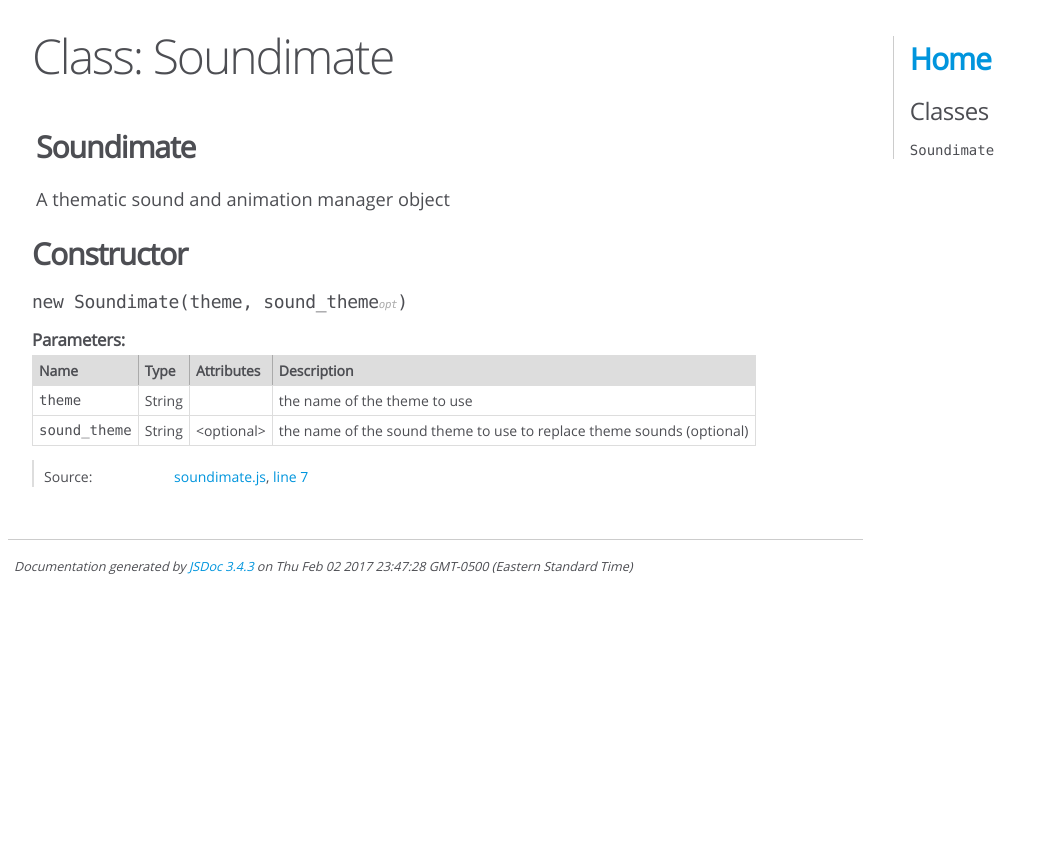
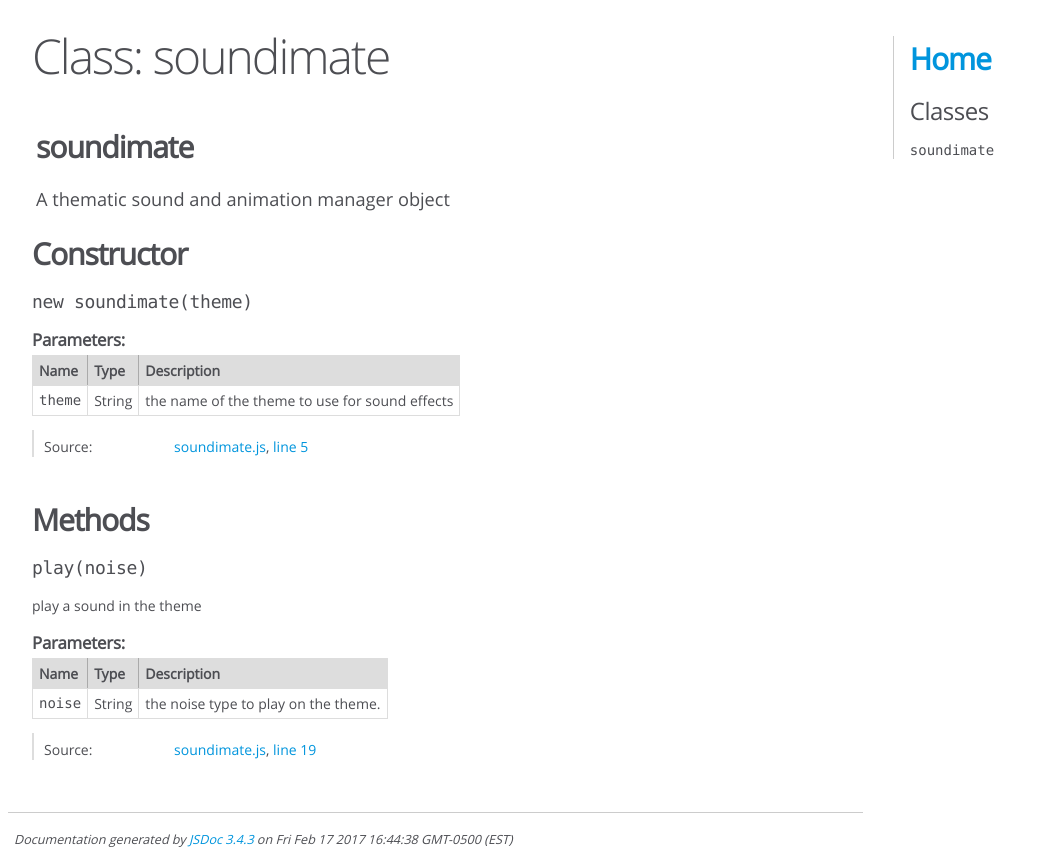
Before and after one commit to birm/soundimate, a website: page docs/Soundimate.html in a window 1280 px wide. Shown: the whole page, without its empty margins (0-1042 px from the left). Before the commit the page ends 800 px from the top, so only its background shows below. Drawn offline with Linux system fonts and the light colour scheme.

Commit message:
package and redo docs

```diff
--- a/docs/Soundimate.html
+++ b/docs/Soundimate.html
@@ -2,7 +2,7 @@
 <html lang="en">
 <head>
     <meta charset="utf-8">
-    <title>JSDoc: Class: Soundimate</title>
+    <title>JSDoc: Class: soundimate</title>
 
     <script src="scripts/prettify/prettify.js"> </script>
     <script src="scripts/prettify/lang-css.js"> </script>
@@ -17,7 +17,7 @@
 
 <div id="main">
 
-    <h1 class="page-title">Class: Soundimate</h1>
+    <h1 class="page-title">Class: soundimate</h1>
 
 
 
@@ -28,7 +28,7 @@
 
 <header>
 
-        <h2>Soundimate</h2>
+        <h2>soundimate</h2>
 
             <div class="class-description">A thematic sound and animation manager object</div>
 
@@ -44,7 +44,7 @@
     <h2>Constructor</h2>
 
 
-    <h4 class="name" id="Soundimate"><span class="type-signature"></span>new Soundimate<span class="signature">(theme, sound_theme<span class="signature-attributes">opt</span>)</span><span class="type-signature"></span></h4>
+    <h4 class="name" id="soundimate"><span class="type-signature"></span>new soundimate<span class="signature">(theme)</span><span class="type-signature"></span></h4>
 
 
 
@@ -71,8 +71,6 @@
         <th>Type</th>
 
 
-        <th>Attributes</th>
-
 
 
 
@@ -98,51 +96,10 @@
             </td>
 
 
-                <td class="attributes">
 
 
 
-
-
-                </td>
-
-
-
-
-            <td class="description last">the name of the theme to use</td>
-        </tr>
-
-
-
-        <tr>
-
-                <td class="name"><code>sound_theme</code></td>
-
-
-            <td class="type">
-
-
-<span class="param-type">String</span>
-
-
-
-            </td>
-
-
-                <td class="attributes">
-
-                    &lt;optional><br>
-
-
-
-
-
-                </td>
-
-
-
-
-            <td class="description last">the name of the sound theme to use to replace theme sounds (optional)</td>
+            <td class="description last">the name of the theme to use for sound effects</td>
         </tr>
 
 
@@ -183,7 +140,7 @@
 
     <dt class="tag-source">Source:</dt>
     <dd class="tag-source"><ul class="dummy"><li>
-        <a href="soundimate.js.html">soundimate.js</a>, <a href="soundimate.js.html#line7">line 7</a>
+        <a href="soundimate.js.html">soundimate.js</a>, <a href="soundimate.js.html#line5">line 5</a>
     </li></ul></dd>
 
 
@@ -225,6 +182,141 @@
 
 
 
+        <h3 class="subsection-title">Methods</h3>
+
+
+
+
+
+
+    <h4 class="name" id="play"><span class="type-signature"></span>play<span class="signature">(noise)</span><span class="type-signature"></span></h4>
+
+
+
+
+
+<div class="description">
+    play a sound in the theme
+</div>
+
+
+
+
+
+
+
+
+
+    <h5>Parameters:</h5>
+
+
+<table class="params">
+    <thead>
+    <tr>
+
+        <th>Name</th>
+
+
+        <th>Type</th>
+
+
+
+
+
+        <th class="last">Description</th>
+    </tr>
+    </thead>
+
+    <tbody>
+
+
+        <tr>
+
+                <td class="name"><code>noise</code></td>
+
+
+            <td class="type">
+
+
+<span class="param-type">String</span>
+
+
+
+            </td>
+
+
+
+
+
+            <td class="description last">the noise type to play on the theme.</td>
+        </tr>
+
+
+    </tbody>
+</table>
+
+
+
+
+
+
+<dl class="details">
+
+
+
+
+
+
+
+
+
+
+
+
+
+
+
+
+
+
+
+
+
+
+
+
+
+
+    <dt class="tag-source">Source:</dt>
+    <dd class="tag-source"><ul class="dummy"><li>
+        <a href="soundimate.js.html">soundimate.js</a>, <a href="soundimate.js.html#line19">line 19</a>
+    </li></ul></dd>
+
+
+
+
+
+
+
+</dl>
+
+
+
+
+
+
+
+
+
+
+
+
+
+
+
+
+
+
 
 
 
@@ -239,13 +331,13 @@
 </div>
 
 <nav>
-    <h2><a href="index.html">Home</a></h2><h3>Classes</h3><ul><li><a href="Soundimate.html">Soundimate</a></li></ul>
+    <h2><a href="index.html">Home</a></h2><h3>Classes</h3><ul><li><a href="soundimate.html">soundimate</a></li></ul>
 </nav>
 
 <br class="clear">
 
 <footer>
-    Documentation generated by <a href="https://github.com/jsdoc3/jsdoc">JSDoc 3.4.3</a> on Thu Feb 02 2017 23:47:28 GMT-0500 (Eastern Standard Time)
+    Documentation generated by <a href="https://github.com/jsdoc3/jsdoc">JSDoc 3.4.3</a> on Fri Feb 17 2017 16:44:38 GMT-0500 (EST)
 </footer>
 
 <script> prettyPrint(); </script>
--- a/package.json
+++ b/package.json
@@ -1,6 +1,6 @@
 {
   "name": "soundimate",
-  "version": "0.0.1",
+  "version": "1.0.0",
   "description": "A thematic sound and animation manager",
   "devDependencies": {
     "gulp": "^3.9.1",
```
Also changed, not shown: docs/index.html (+2 -2 lines), docs/soundimate.js.html (+22 -18 lines).
